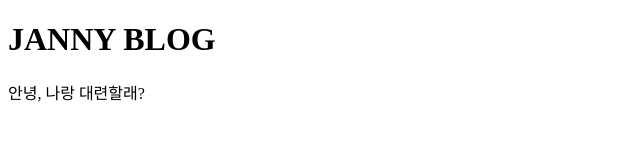
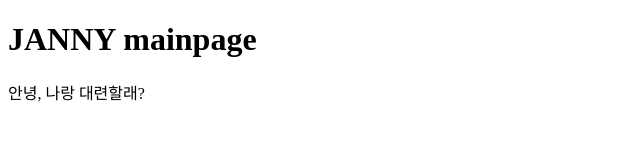
Before and after one commit to choi-jaeeun/janny, a plain HTML site: page index.html in a window 1280 px wide. Shown: the whole page, without its empty margins (0-640 px from the left). Drawn offline with Linux system fonts and the light colour scheme.

Commit message:
메인페이지생성

```diff
--- a/index.html
+++ b/index.html
@@ -7,7 +7,7 @@
     <title>Document</title>
 </head>
 <body>
-    <h1>JANNY BLOG</h1>
+    <h1>JANNY  mainpage</h1>
     <div>안녕, 나랑 대련할래?</div>
 </body>
 </html>
```
